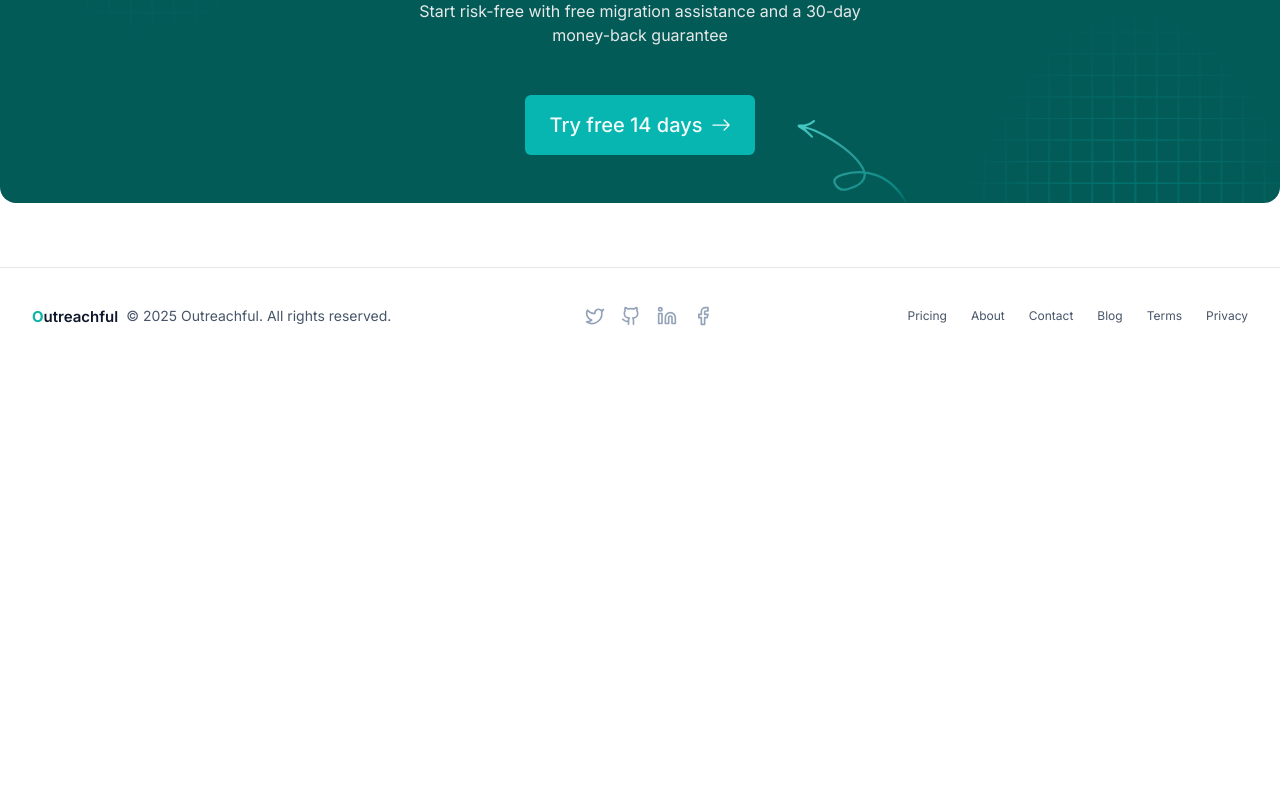
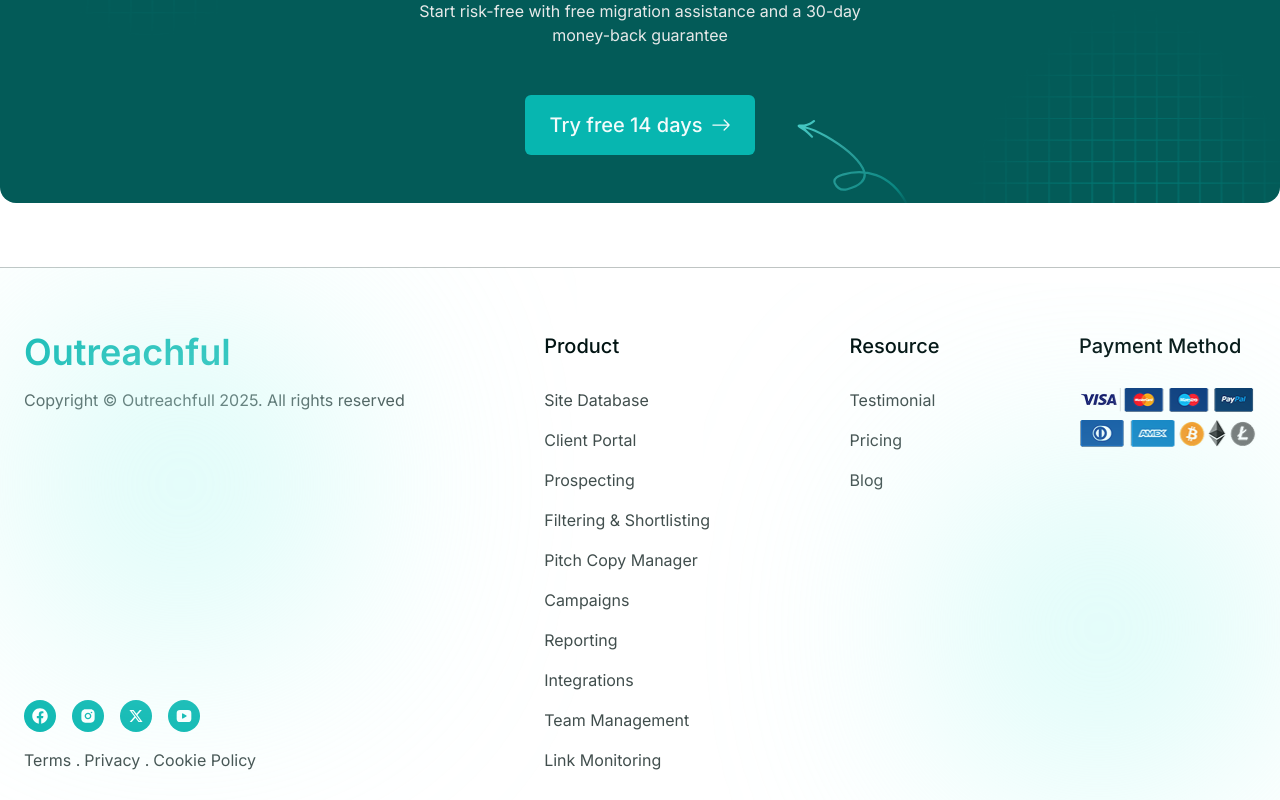
Before and after one commit to Omar-dev-xponent/seo-website, a Next.js app: page / in a window 1280 px wide. Shown: the part 6236-7036 px from the top of the page. Before the commit the page ends 6600 px from the top, so only its background shows below. Built offline with nearby package versions, Linux system fonts and the light colour scheme; no server answers.

Commit message:
style: footer

```diff
--- a/app/(site)/_components/feature.tsx
+++ b/app/(site)/_components/feature.tsx
@@ -1,6 +1,6 @@
 import React from "react";
 import FeatureCard from "@/components/feature-card";
-import DiamondCircleSVG from "@/app/(site)/_components/svg-defs/DiamondCircleSVG";
+import DiamondCircleSVG from "@/components/svg-defs/DiamondCircleSVG";
 import OverviewCard from "@/components/overview-card";
 
 const features = [
--- a/app/(site)/_components/hero.tsx
+++ b/app/(site)/_components/hero.tsx
@@ -2,7 +2,7 @@ import Image from "next/image";
 import Link from "next/link";
 import React from "react";
 import { BsArrowRight } from "react-icons/bs";
-import DiamondCircleSVG from "@/app/(site)/_components/svg-defs/DiamondCircleSVG";
+import DiamondCircleSVG from "@/components/svg-defs/DiamondCircleSVG";
 
 const HeroSection = () => {
   return (
--- a/app/(site)/layout.tsx
+++ b/app/(site)/layout.tsx
@@ -17,7 +17,7 @@ export default function SiteLayout({
 }) {
   return (
     <>
-      <div className="flex min-h-screen flex-col">
+      <div className="flex flex-col min-h-screen">
         <Header />
         <main className="flex-1 ">{children}</main>
         <Footer />
--- a/app/blog/layout.tsx
+++ b/app/blog/layout.tsx
@@ -1,6 +1,6 @@
 import type { Metadata } from "next";
 import Header from "@/components/header";
-import Footer from "@/components/footer";
+import Footer from "@/components/footer-prev";
 
 export const metadata: Metadata = {
   title: "Blog - Outreachful",
--- /dev/null
+++ b/components/footer-prev.tsx
@@ -0,0 +1,78 @@
+import { Facebook, Github, Linkedin, Twitter } from "lucide-react";
+import Link from "next/link";
+
+export default function Footer() {
+  return (
+    <footer className="w-full border-t bg-background">
+      <div className="container flex flex-col items-center justify-between gap-4 py-10 lg:h-24 lg:flex-row lg:py-0">
+        <div className="flex flex-col items-center gap-4 px-8 md:flex-row md:gap-2 md:px-0">
+          <Link href="/">
+            <span className="text-[15px] font-semibold text-slate-900">
+              <span className="font-bold text-primary-500">O</span>utreachful
+            </span>
+          </Link>
+
+          <p className="text-sm text-center text-slate-600 md:text-left">
+            &copy; {new Date().getFullYear()} Outreachful. All rights reserved.
+          </p>
+        </div>
+        <div className="flex gap-4">
+          <Link href="#" className="text-slate-400 hover:text-slate-700">
+            <span className="sr-only">Twitter</span>
+            <Twitter className="w-5 h-5" />
+          </Link>
+          <Link href="#" className="text-slate-400 hover:text-slate-700">
+            <span className="sr-only">GitHub</span>
+            <Github className="w-5 h-5" />
+          </Link>
+          <Link href="#" className="text-slate-400 hover:text-slate-700">
+            <span className="sr-only">LinkedIn</span>
+            <Linkedin className="w-5 h-5" />
+          </Link>
+          <Link href="#" className="text-slate-400 hover:text-slate-700">
+            <span className="sr-only">Facebook</span>
+            <Facebook className="w-5 h-5" />
+          </Link>
+        </div>
+        <nav className="flex gap-4 md:gap-6">
+          <Link
+            href="/pricing"
+            className="text-xs text-slate-600 hover:underline underline-offset-4"
+          >
+            Pricing
+          </Link>
+          <Link
+            href="/about"
+            className="text-xs text-slate-600 hover:underline underline-offset-4"
+          >
+            About
+          </Link>
+          <Link
+            href="/contact"
+            className="text-xs text-slate-600 hover:underline underline-offset-4"
+          >
+            Contact
+          </Link>
+          <Link
+            href="/blog"
+            className="text-xs text-slate-600 hover:underline underline-offset-4"
+          >
+            Blog
+          </Link>
+          <Link
+            href="/terms-conditions"
+            className="text-xs text-slate-600 hover:underline underline-offset-4"
+          >
+            Terms
+          </Link>
+          <Link
+            href="/privacy-policy"
+            className="text-xs text-slate-600 hover:underline underline-offset-4"
+          >
+            Privacy
+          </Link>
+        </nav>
+      </div>
+    </footer>
+  );
+}
--- a/components/footer.tsx
+++ b/components/footer.tsx
@@ -1,78 +1,138 @@
-import { Facebook, Github, Linkedin, Twitter } from "lucide-react";
+import Image from "next/image";
 import Link from "next/link";
-
-export default function Footer() {
+import { FaFacebook } from "react-icons/fa";
+import { RiInstagramFill } from "react-icons/ri";
+import { RiTwitterXFill } from "react-icons/ri";
+import { TbBrandYoutubeFilled } from "react-icons/tb";
+import DiamondCircleSVG from "@/components/svg-defs/DiamondCircleSVG";
+const Footer = () => {
+  const socialLinks = [
+    { label: "Facebook", icon: FaFacebook, path: "/" },
+    { label: "Instagram", icon: RiInstagramFill, path: "/" },
+    { label: "Twitter", icon: RiTwitterXFill, path: "/" },
+    { label: "Youtube", icon: TbBrandYoutubeFilled, path: "/" },
+  ];
+  const legalLinks = [
+    { label: "Terms .", path: "/" },
+    { label: "Privacy .", path: "/" },
+    { label: "Cookie Policy", path: "/" },
+  ];
+  const productLinks = [
+    { label: "Site Database", path: "/site-databae" },
+    { label: "Client Portal", path: "/client-portal" },
+    { label: "Prospecting", path: "/prospecting" },
+    { label: "Filtering & Shortlisting", path: "/filtering-and-shortlisting" },
+    { label: "Pitch Copy Manager", path: "/pitch-copy-manager" },
+    { label: "Campaigns", path: "/campaign" },
+    { label: "Reporting", path: "/reporting" },
+    { label: "Integrations", path: "/integrations" },
+    { label: "Team Management", path: "/team-management" },
+    { label: "Link Monitoring", path: "/link-monitoring" },
+  ];
+  const resourcesLinks = [
+    { label: "Testimonial", path: "/" },
+    { label: "Pricing", path: "/" },
+    { label: "Blog", path: "/" },
+  ];
   return (
-    <footer className="w-full border-t bg-background">
-      <div className="container flex flex-col items-center justify-between gap-4 py-10 lg:h-24 lg:flex-row lg:py-0">
-        <div className="flex flex-col items-center gap-4 px-8 md:flex-row md:gap-2 md:px-0">
-          <Link href="/">
-            <span className="text-[15px] font-semibold text-slate-900">
-              <span className="text-primary-500 font-bold">O</span>utreachful
-            </span>
-          </Link>
-
-          <p className="text-center text-sm text-slate-600 md:text-left">
-            &copy; {new Date().getFullYear()} Outreachful. All rights reserved.
-          </p>
+    <footer className="relative overflow-hidden">
+      <div className="app-container relative flex flex-wrap gap-8 justify-between border-t-[1px] border-typography-25 py-6 sm:pb-7 sm:pt-16">
+        {/* footer div one */}
+        <div className="flex flex-col justify-between gap-9">
+          <div>
+            <h6 className="text-xl font-semibold sm:text-4xl font-display text-brand-100">
+              Outreachful
+            </h6>
+            <p className="mt-2 text-sm sm:text-base sm:mt-4 text-typography-75 font-display">
+              Copyright &copy; Outreachfull 2025. All rights reserved
+            </p>
+          </div>
+          <div>
+            <div className="flex items-center space-x-4">
+              {socialLinks.map((link, ind) => {
+                return (
+                  <Link
+                    href={link.path}
+                    className="inline-block p-2 transition-all duration-300 rounded-full cursor-pointer hover:bg-background-hover bg-brand-100"
+                    key={ind}
+                  >
+                    <link.icon className="text-base text-white" />
+                  </Link>
+                );
+              })}
+            </div>
+            <div className="flex items-center mt-3 space-x-1 sm:mt-4">
+              {legalLinks.map((link, ind) => {
+                return (
+                  <Link
+                    href={link.path}
+                    className="text-sm duration-300 cursor-pointer sm:text-base text-typography-75 font-display hover:text-typography-100 translition-all"
+                    key={ind}
+                  >
+                    {link.label}
+                  </Link>
+                );
+              })}
+            </div>
+          </div>
         </div>
-        <div className="flex gap-4">
-          <Link href="#" className="text-slate-400 hover:text-slate-700">
-            <span className="sr-only">Twitter</span>
-            <Twitter className="h-5 w-5" />
-          </Link>
-          <Link href="#" className="text-slate-400 hover:text-slate-700">
-            <span className="sr-only">GitHub</span>
-            <Github className="h-5 w-5" />
-          </Link>
-          <Link href="#" className="text-slate-400 hover:text-slate-700">
-            <span className="sr-only">LinkedIn</span>
-            <Linkedin className="h-5 w-5" />
-          </Link>
-          <Link href="#" className="text-slate-400 hover:text-slate-700">
-            <span className="sr-only">Facebook</span>
-            <Facebook className="h-5 w-5" />
-          </Link>
+        {/* footer div two */}
+        <div>
+          <h6 className="mb-6 text-xl font-medium sm:mb-7 text-typography-100 font-display">
+            Product
+          </h6>
+          <ul className="space-y-4">
+            {productLinks.map((link, ind) => {
+              return (
+                <li
+                  key={ind}
+                  className="text-sm transition-all duration-300 sm:text-base text-typography-75 font-display hover:text-typography-100"
+                >
+                  <Link href={link.path}>{link.label}</Link>
+                </li>
+              );
+            })}
+          </ul>
         </div>
-        <nav className="flex gap-4 md:gap-6">
-          <Link
-            href="/pricing"
-            className="text-xs text-slate-600 hover:underline underline-offset-4"
-          >
-            Pricing
-          </Link>
-          <Link
-            href="/about"
-            className="text-xs text-slate-600 hover:underline underline-offset-4"
-          >
-            About
-          </Link>
-          <Link
-            href="/contact"
-            className="text-xs text-slate-600 hover:underline underline-offset-4"
-          >
-            Contact
-          </Link>
-          <Link
-            href="/blog"
-            className="text-xs text-slate-600 hover:underline underline-offset-4"
-          >
-            Blog
-          </Link>
-          <Link
-            href="/terms-conditions"
-            className="text-xs text-slate-600 hover:underline underline-offset-4"
-          >
-            Terms
-          </Link>
-          <Link
-            href="/privacy-policy"
-            className="text-xs text-slate-600 hover:underline underline-offset-4"
-          >
-            Privacy
-          </Link>
-        </nav>
+        {/* footer div three */}
+        <div>
+          <h6 className="mb-6 text-xl font-medium sm:mb-7 text-typography-100 font-display">
+            Resource
+          </h6>
+          <ul className="space-y-4">
+            {resourcesLinks.map((link, ind) => {
+              return (
+                <li
+                  key={ind}
+                  className="text-sm transition-all duration-300 sm:text-base text-typography-75 font-display hover:text-typography-100"
+                >
+                  <Link href={link.path}>{link.label}</Link>
+                </li>
+              );
+            })}
+          </ul>
+        </div>
+        {/* footer div four */}
+        <div>
+          <h6 className="mb-6 text-xl font-medium sm:mb-7 text-typography-100 font-display">
+            Payment Method
+          </h6>
+          <Image
+            src={"/payment-method.png"}
+            alt="Payment Methods"
+            width={177}
+            height={58}
+          />
+        </div>
+      </div>
+      <div className="absolute left-0 hidden pointer-events-none sm:block -top-32">
+        <DiamondCircleSVG className="w-full h-full lg:max-w-[577px] lg:h-[741px]" />
+      </div>
+      <div className="absolute right-0 -bottom-28 sm:-bottom-56 scale-x-[-1] pointer-events-none">
+        <DiamondCircleSVG className="w-full h-full lg:max-w-[577px] lg:h-[741px]" />
       </div>
     </footer>
   );
-}
+};
+
+export default Footer;
```
Also changed, not shown: components/svg-defs/DiamondCircleSVG.tsx (renamed from app/(site)/_components/svg-defs/DiamondCircleSVG.tsx), public/payment-method.png (added).
